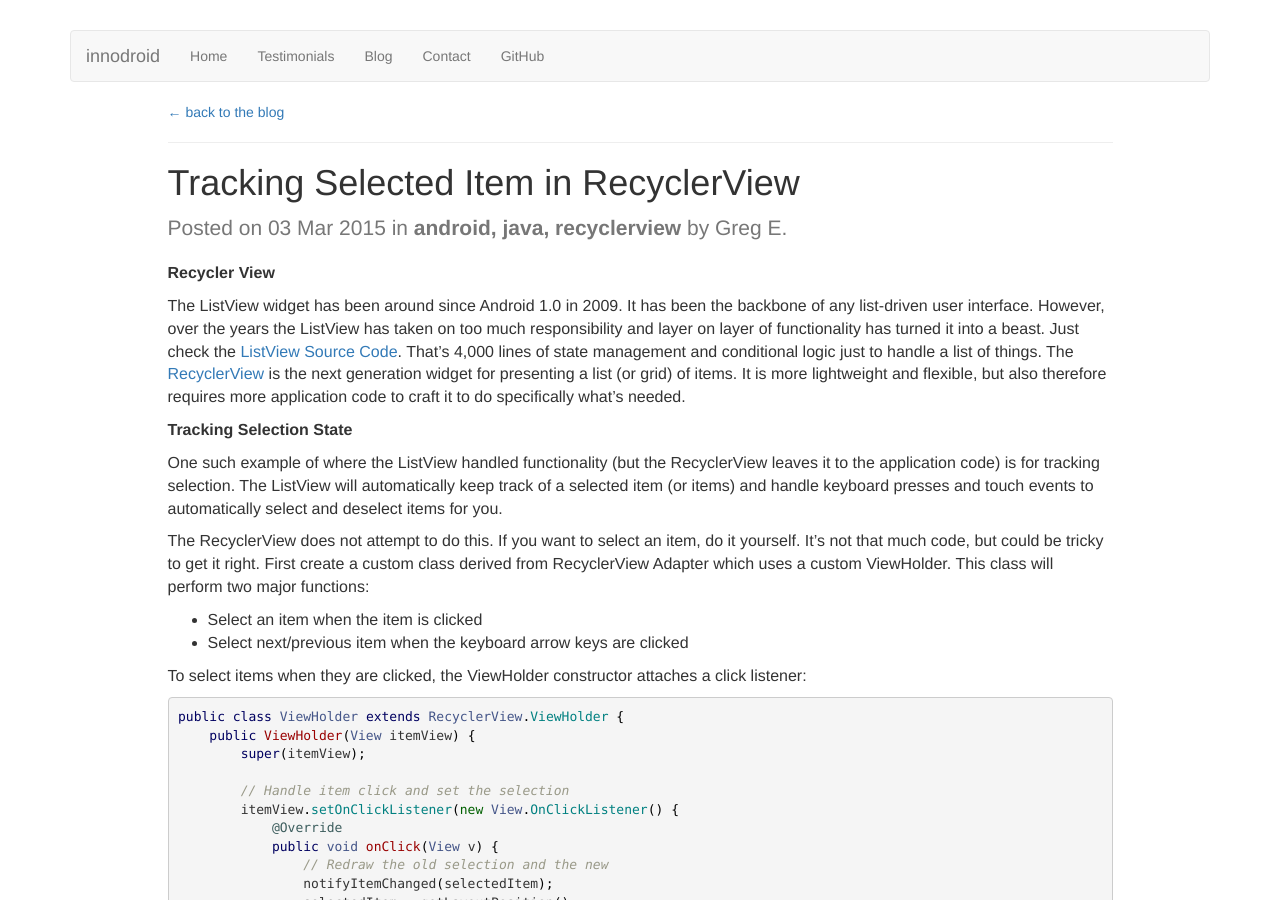
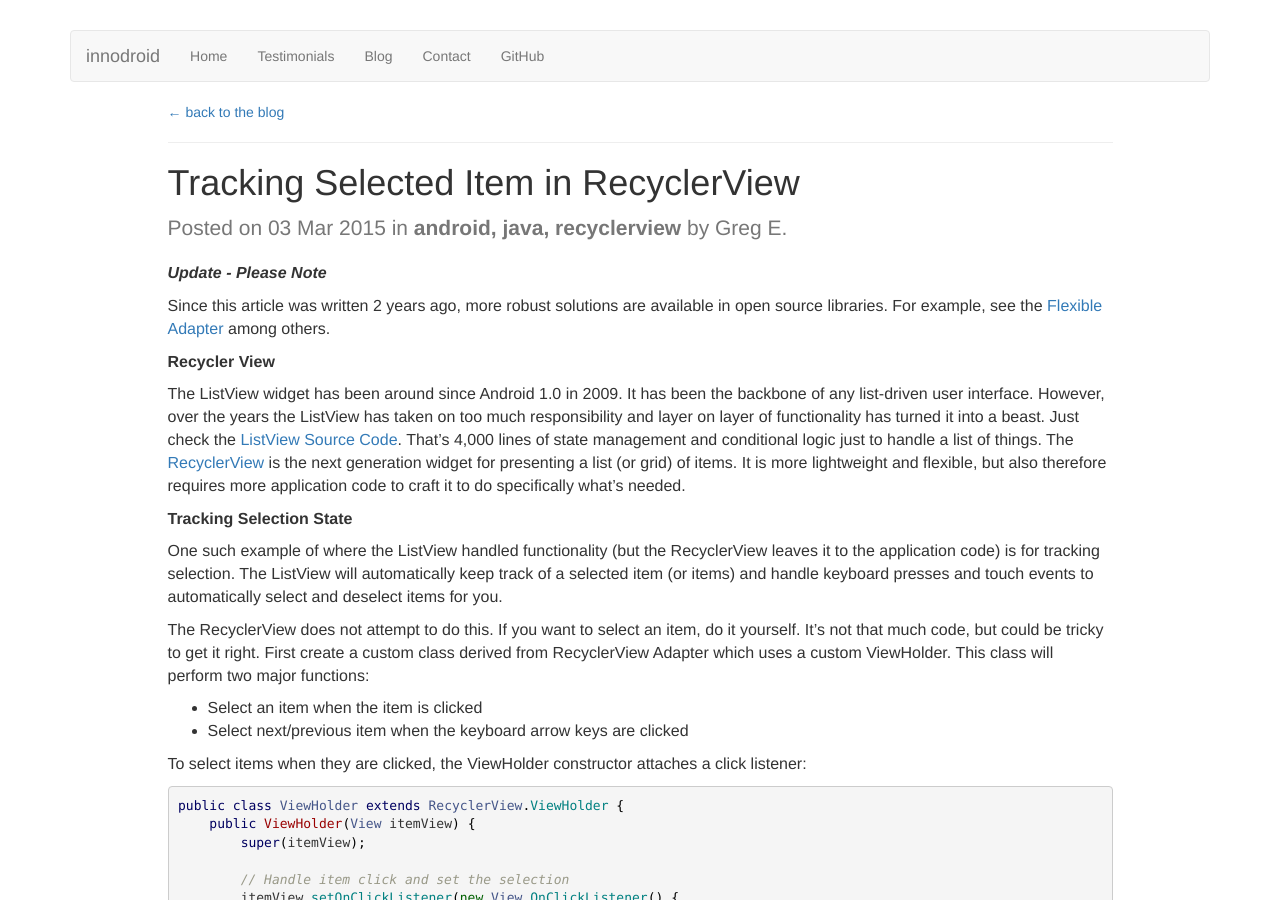
Before and after one commit to Innodroid/innodroid.github.io, a Jekyll site: the page built from _posts/2015-03-03-tracking-selected-item-in-recyclerview.md, in a window 1280 px wide and 900 px high. Built offline with Jekyll 4.4.1, drawn with Linux system fonts in a browser that asks for light colours; nearby versions of some CDN libraries; comment, search, counter and statistics services are not loaded.

Commit message:
Updated old post

```diff
--- a/_posts/2015-03-03-tracking-selected-item-in-recyclerview.md
+++ b/_posts/2015-03-03-tracking-selected-item-in-recyclerview.md
@@ -5,6 +5,10 @@ author: Greg E.
 tags: [android,java,recyclerview]
 excerpt: The RecyclerView widget is the next generation ListView for presenting a list (or grid) of items. It is more lightweight and flexible than ListView, but also therefore requires more application code to craft it to do specifically what's needed.<br><br>This post describes one such example, where the application must take care of tracking a 'selected item' in the list because the RecyclerView doesn't do that like the ListView did.
 ---
+***Update - Please Note***
+
+Since this article was written 2 years ago, more robust solutions are available in open source libraries. For example, see the [Flexible Adapter](https://github.com/davideas/FlexibleAdapter) among others.
+
 **Recycler View**
 
 The ListView widget has been around since Android 1.0 in 2009. It has been the backbone of any list-driven user interface. However, over the years the ListView has taken on too much responsibility and layer on layer of functionality has turned it into a beast. Just check the <a href="https://android.googlesource.com/platform/frameworks/base/+/refs/heads/master/core/java/android/widget/ListView.java">ListView Source Code</a>. That's 4,000 lines of state management and conditional logic just to handle a list of things.
```
